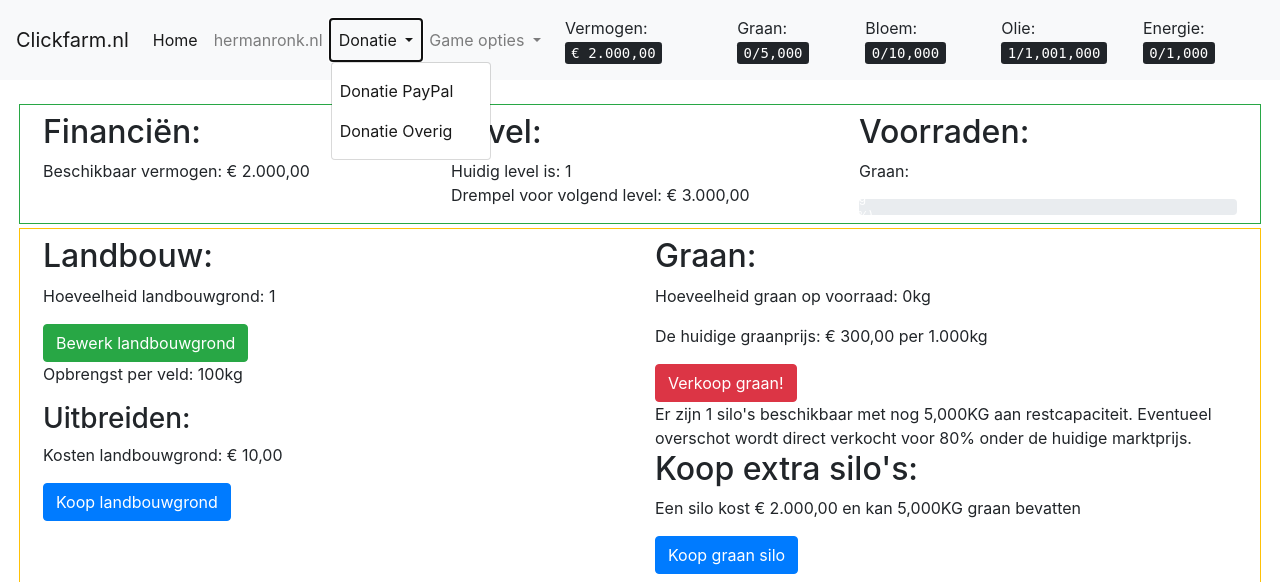
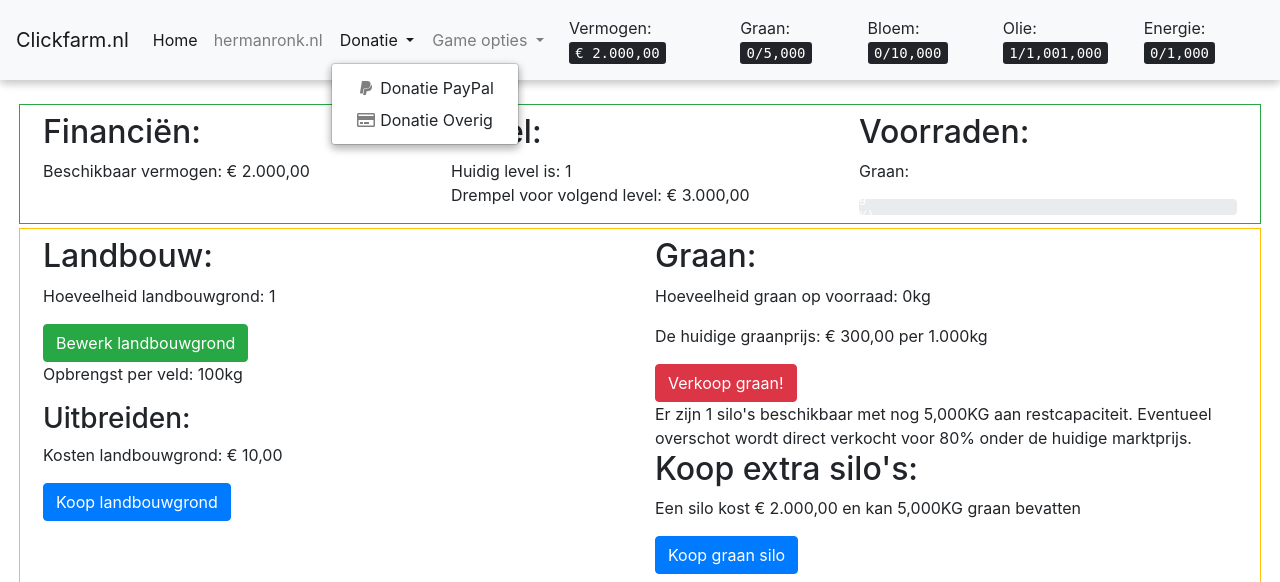
Before and after one commit to HermanRonk/Clickfarm, a PHP site: page / in a window 1280 px wide, after a click on "Donatie". Shown: the top 582 px of the page. Run offline with PHP 8.4, Linux system fonts and the light colour scheme; data that the repository does not hold is empty; some libraries are stand-ins or nearby versions.

Commit message:
Cosmetische updates aan navbar & menu's; pause/verkooptab/debug status nu zichtbaar met dank aan FontAwesome.

```diff
--- a/css/style.css
+++ b/css/style.css
@@ -41,12 +41,34 @@ body{
     cursor: pointer;
 }
 
+.navbar
+{
+    box-shadow: 0 4px 8px 0 rgba(0,0,0,0.16), 0 2px 10px 0 rgba(0,0,0,0.10);
+}
+
 .nav-link{
     white-space:nowrap;
 }
-.navbar-nav{
+.navbar-nav {
     -ms-align-items: center;
     align-items: center;
+}
+.navbar-nav button, .navbar-nav a
+{
+    cursor: pointer;
+}
+.navbar-nav svg
+{
+    color: rgba(0,0,0,.5);
+}
+.navbar hr
+{
+    margin-top: 0.3rem;
+    margin-bottom: 0.3rem;
+}
+.dropdown-menu
+{
+    box-shadow: 0 4px 8px 0 rgba(0,0,0,0.24), 0 2px 10px 0 rgba(0,0,0,0.12);
 }
 .notification-container{
     position: fixed;
--- a/index.html
+++ b/index.html
@@ -33,29 +33,31 @@
                 </li>
 
                 <li class="nav-item dropdown">
-                    <a class="nav-link dropdown-toggle" href="#" id="navbarDonateDropdown" role="button" data-toggle="dropdown" aria-haspopup="true"
+                    <button class="btn btn-link nav-link dropdown-toggle" id="navbarDonateDropdown" role="button" data-toggle="dropdown" aria-haspopup="true"
                         aria-expanded="false">
                         Donatie
-                    </a>
-                    <div class="dropdown-menu" aria-labelledby="navbarDropdown">
-                        <a class="nav-link" id="donatie1" target="_blank" href="https://paypal.me/clickfarmgame">Donatie PayPal </a>
-                        <a class="nav-link" id="donatie2" target="_blank" href="https://bunq.me/game">Donatie Overig</a>
+                    </button>
+                    <div class="dropdown-menu" aria-labelledby="navbarDonateDropdown">
+                        <a class="dropdown-item" target="_blank" href="https://paypal.me/clickfarmgame"><i class="fab fa-fw fa-paypal"></i> Donatie PayPal</a>
+                        <a class="dropdown-item" target="_blank" href="https://bunq.me/game"><i class="far fa-fw fa-credit-card"></i> Donatie Overig</a>
                     </div>
 
                 </li>
 
                 <li class="nav-item dropdown">
-                    <a class="nav-link dropdown-toggle" href="#" id="navbarOptionDropdown" role="button" data-toggle="dropdown" aria-haspopup="true"
+                    <button class="btn btn-link nav-link dropdown-toggle" id="navbarOptionDropdown" data-toggle="dropdown" aria-haspopup="true"
                         aria-expanded="false">
                         Game opties
-                    </a>
-                    <div class="dropdown-menu" aria-labelledby="navbarDropdown">
-                        <a href="javascript:resetGame()" class="dropdown-item">Reset Game</a>
-                        <a href="javascript:changeState()" class="dropdown-item">Pauzeer / start spel</a>
-                        <a href="javascript:showQuickSell(1)" class="dropdown-item">Zet verkooptab aan/uit (lvl9)</a>
-                        <a href="javascript:turnDebug()" class="dropdown-item">Zet debug aan/uit</a>
-                        <a href="javascript:saveFixed()" class="dropdown-item">Exporteer save ID</a>
-                        <a href="javascript:importFile()" class="dropdown-item">Importeer game/save ID</a>
+                    </button>
+                    <div class="dropdown-menu" aria-labelledby="navbarOptionDropdown">
+                        <button onclick="resetGame()" class="dropdown-item"><i class="fas fa-fw fa-power-off"></i> Reset Game</button>
+                        <hr>
+                        <button id="pauseBTN" onclick="changeState()" class="dropdown-item"><i class="fas fa-fw fa-pause"></i> Pauzeer spel</button>
+                        <button id="verkooptabBTN" onclick="showQuickSell(1)" class="dropdown-item"><i class="far fa-fw fa-square"></i> Zet verkooptab aan (lvl9)</button>
+                        <button id="debugBTN" onclick="turnDebug(1)" class="dropdown-item"><i class="far fa-fw fa-square"></i> Zet debug aan</button>
+                        <hr>
+                        <button onclick="saveFixed()" class="dropdown-item"><i class="fas fa-fw fa-upload"></i> Exporteer save ID</button>
+                        <button onclick="importFile()" class="dropdown-item"><i class="fas fa-fw fa-download"></i> Importeer game/save ID</button>
                     </div>
 
                 </li>
```
Also changed, not shown: inc/base.js.
